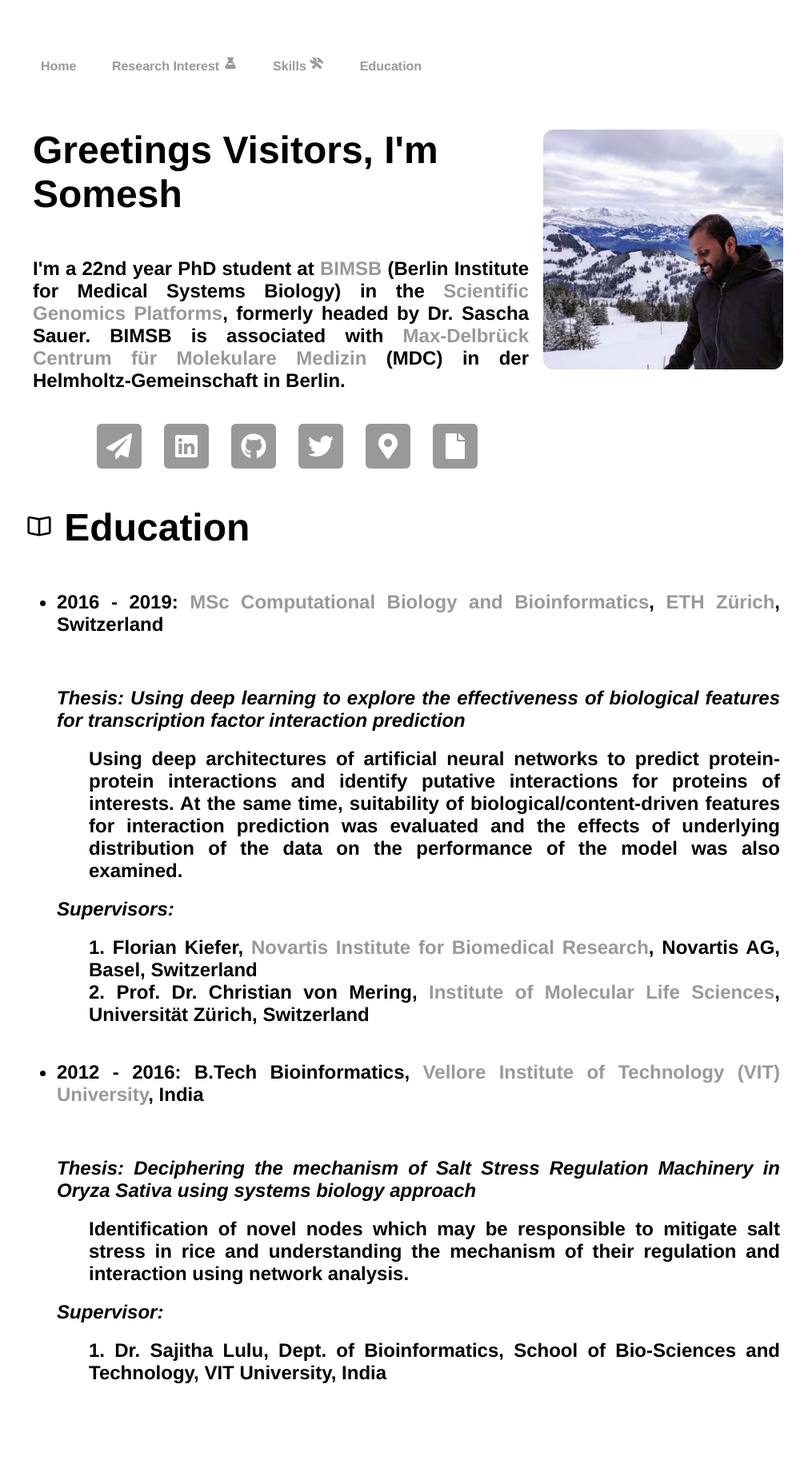
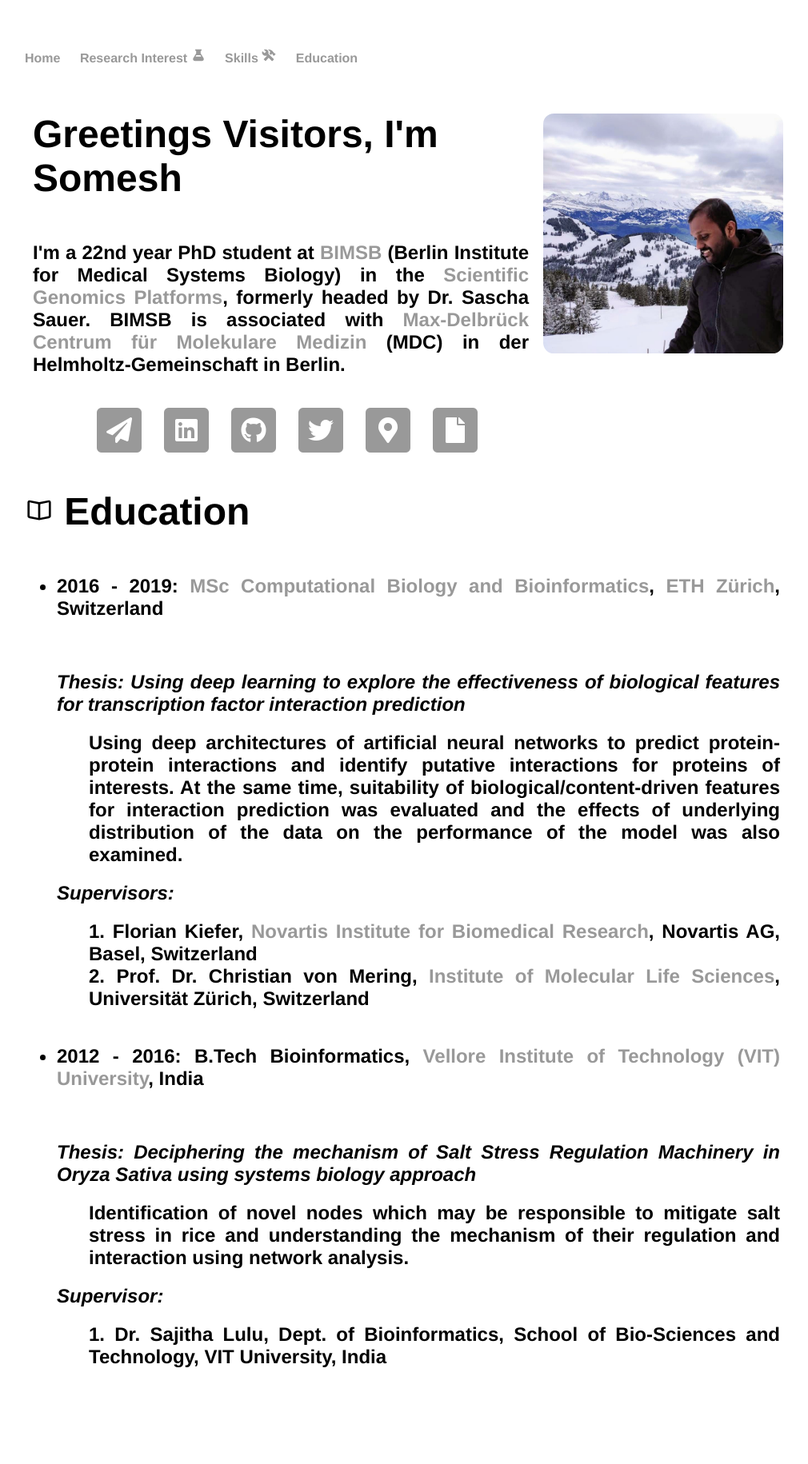
Before and after one commit to saisomesh2594/saisomesh2594.github.io, a Jekyll site: the page built from index.html, in a window 1280 px wide. Shown: the whole page at 80% size, without its empty margins (129-1139 px from the left). Built offline with Jekyll 4.4.1, drawn with Linux system fonts in a browser that asks for light colours.

Commit message:
update css

```diff
--- a/css/main.css
+++ b/css/main.css
@@ -7,13 +7,13 @@ nav ul, footer ul {
     font-family:'Helvetica', 'Arial', 'Sans-Serif';
     list-style: none;
     font-weight: bold;
-    padding: 10px;
+    padding: 0px;
 }
 
 nav ul li, footer ul li {
     display: inline;
     margin-right: 20px;
-    padding: 10px;
+    /*padding: 10px;*/
 }
 
 ul li{
@@ -151,7 +151,7 @@ table, th, td {
 
 
 #twitter {
-	padding-top: 5rem;
+	padding-top: 0rem;
 	float: left;
 	/*width: 55%;*/
 }
```
